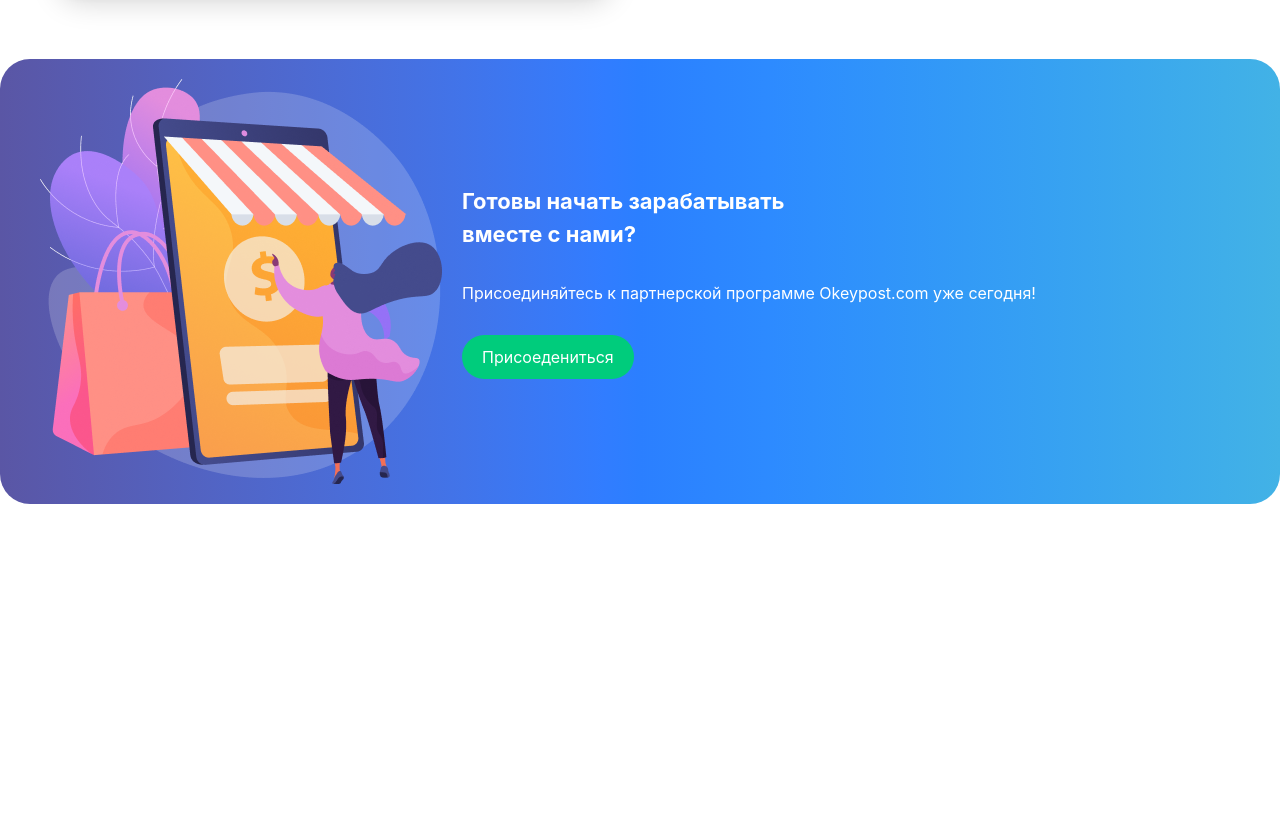
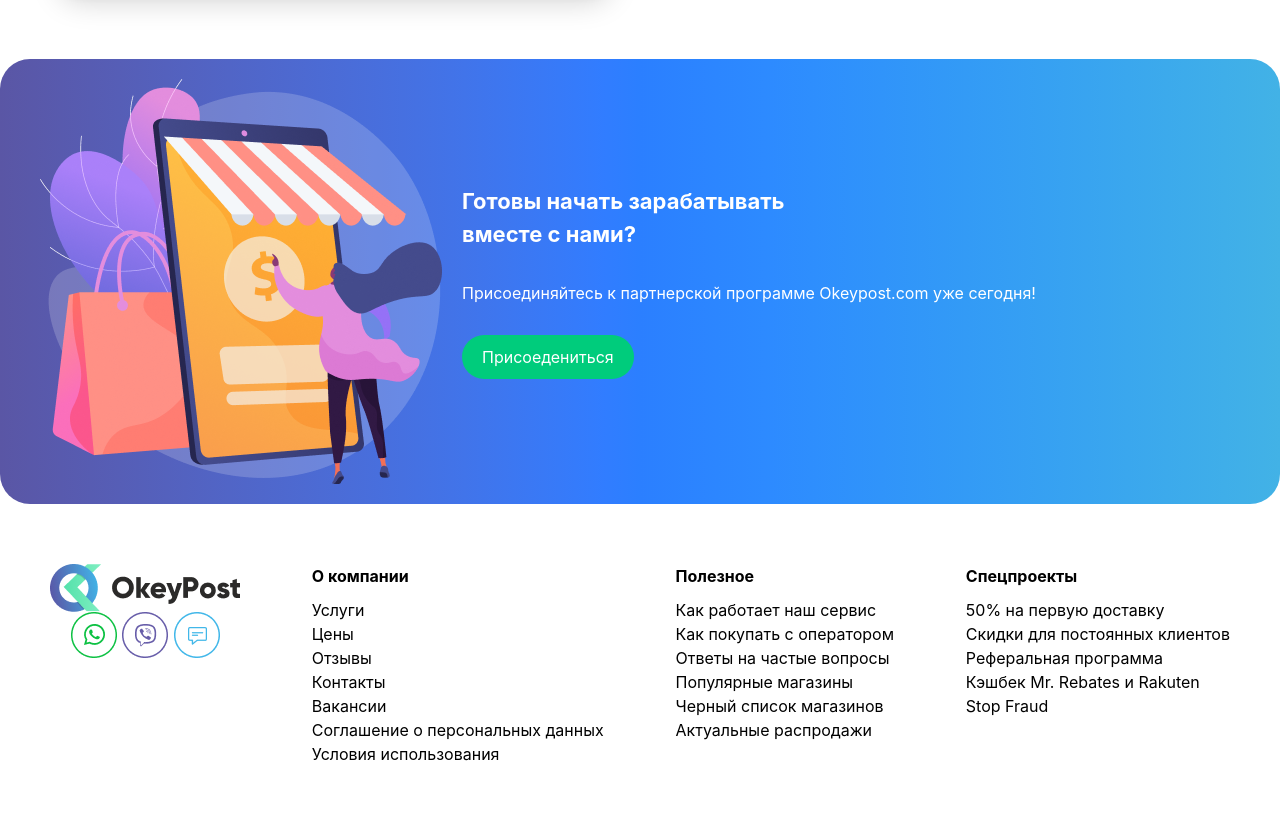
Before and after one commit to z1yodullo/A5, a website: page src/page6.html in a window 1280 px wide. Shown: the part 1316-2142 px from the top of the page. Before the commit the page ends 1820 px from the top, so only its background shows below. Drawn offline with nearby package versions, Linux system fonts and the light colour scheme; files that its build step writes are made by us from their sources.

Commit message:
add footer in p6

```diff
--- a/src/page6.html
+++ b/src/page6.html
@@ -146,7 +146,8 @@
         <img src="./Иллюстрация (1).png" alt="" />
         <aside class="flex flex-col gap-[30px] items-start p-[20px]">
           <p class="text-[22px] font-bold">
-            Готовы начать зарабатывать <br> вместе с нами?
+            Готовы начать зарабатывать <br />
+            вместе с нами?
           </p>
           <p>
             Присоединяйтесь к партнерской программе Okeypost.com уже сегодня!
@@ -159,5 +160,48 @@
         </aside>
       </div>
     </section>
+    <footer class="py-[50px]">
+      <div
+        class="max-w-[1200px] m-auto p-[10px] flex flex-col justify-center lg:flex-row items-start gap-[20px] lg:justify-between"
+      >
+        <div class="flex flex-col gap-[50xp] items-center">
+          <img src="Лого.png" alt="" />
+          <img src="Соцсети.png" alt="" />
+        </div>
+        <div class="flex flex-col gap-[10px]">
+          <p class="font-bold">О компании</p>
+          <p>
+            Услуги <br />
+            Цены<br />
+            Отзывы<br />
+            Контакты<br />
+            Вакансии<br />
+            Соглашение о персональных данных <br />
+            Условия использования
+          </p>
+        </div>
+        <div class="flex flex-col gap-[10px]">
+          <p class="font-bold">Полезное</p>
+          <p>
+            Как работает наш сервис<br />
+            Как покупать с оператором<br />
+            Ответы на частые вопросы<br />
+            Популярные магазины<br />
+            Черный список магазинов<br />
+            Актуальные распродажи
+          </p>
+        </div>
+        <div class="flex flex-col gap-[10px]">
+          <p class="font-bold">Спецпроекты</p>
+          <p>
+            50% на первую доставку<br />
+            Скидки для постоянных клиентов<br />
+            Реферальная программа<br />
+            Кэшбек Mr. Rebates и Rakuten <br />
+            Stop Fraud
+          </p>
+        </div>
+      </div>
+    </footer>
   </body>
 </html>
```
